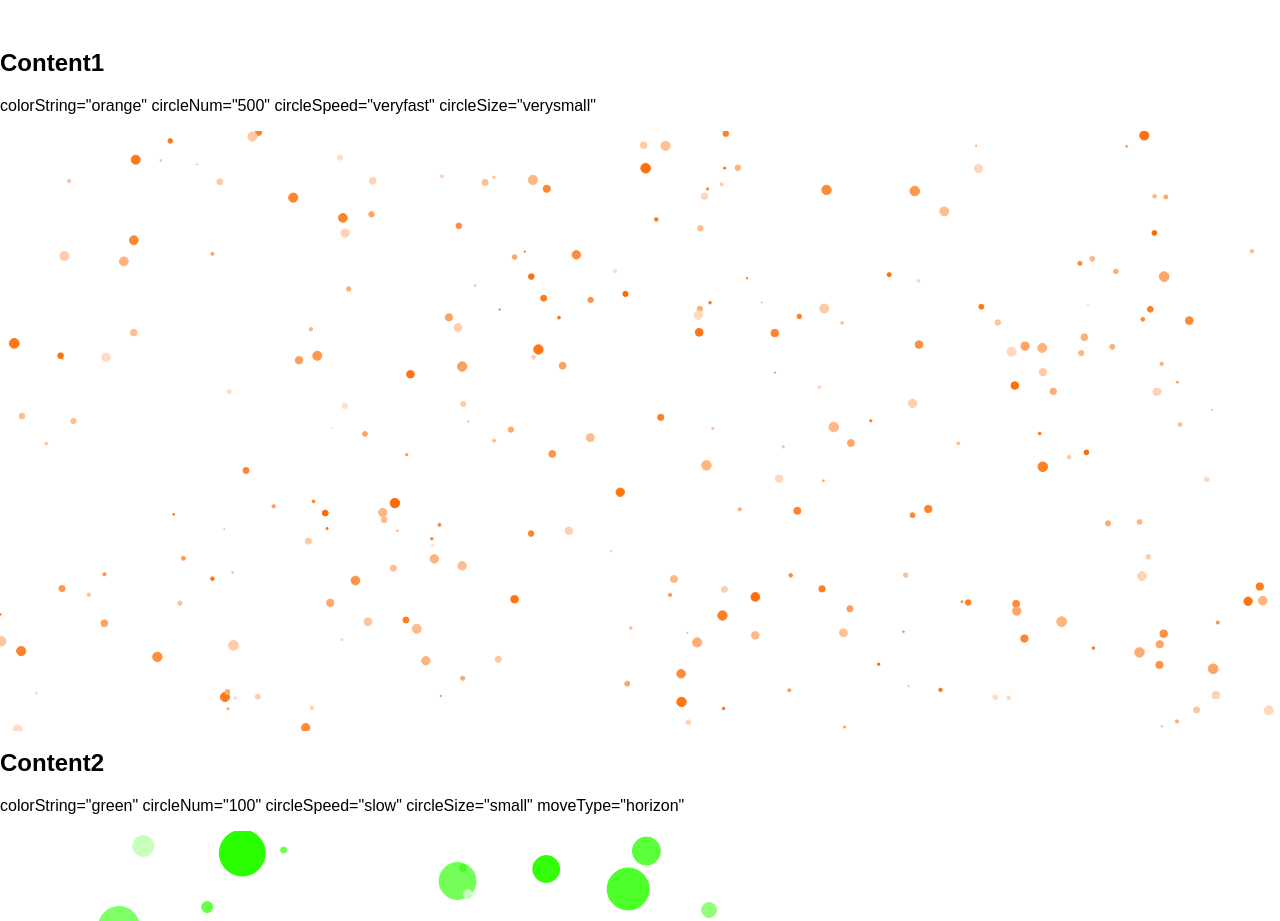
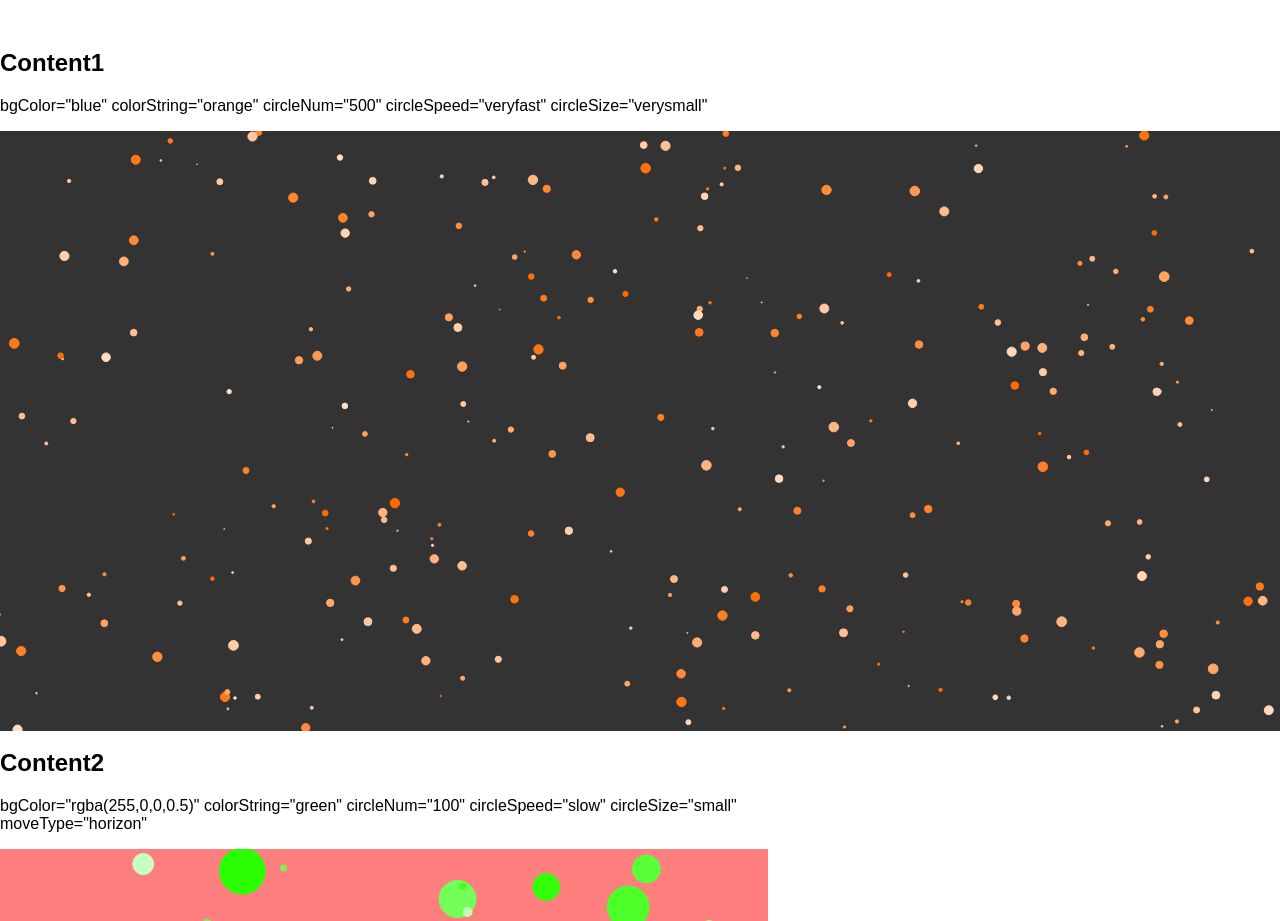
Before and after one commit to high-g/vue-bubbly-bg, a Vue app: page / in a window 1280 px wide. Shown: the part 531-1452 px from the top of the page. Built offline with nearby package versions, Linux system fonts and the light colour scheme.

Commit message:
[update]bgcolor

```diff
--- a/src/App.vue
+++ b/src/App.vue
@@ -18,6 +18,7 @@
     <section id="content1" class="mb100">
       <h2>Content1</h2>
       <p>
+        bgColor="blue"
         colorString="orange"
         circleNum="500"
         circleSpeed="veryfast"
@@ -25,6 +26,7 @@
       </p>
 
       <VueBubblyBg
+        bgColor="#333"
         colorString="orange"
         circleNum="300"
         circleSpeed="veryfast"
@@ -35,6 +37,7 @@
     <section id="content2" class="mb100">
       <h2>Content2</h2>
       <p>
+        bgColor="rgba(255,0,0,0.5)"
         colorString="green"
         circleNum="100"
         circleSpeed="slow"
@@ -43,6 +46,7 @@
       </p>
 
       <VueBubblyBg
+        bgColor="rgba(255,0,0,0.5)"
         colorString="green"
         circleNum="100"
         circleSpeed="slow"
--- a/src/VueBubblyBg.vue
+++ b/src/VueBubblyBg.vue
@@ -1,10 +1,11 @@
 <template>
-  <canvas></canvas>
+  <canvas :style="backgroundColor"></canvas>
 </template>
 
 <script>
 export default {
   props: {
+    bgColor: String, // canvasの背景色
     colorString: String, // 色パターン文字列
     colorNum: [Number, String], // 色hsl 色相値 0〜360
     circleNum: [Number, String], // 円の数
@@ -37,6 +38,12 @@ export default {
         purplered: 315,
         lightred: 340
       }
+    }
+  },
+  computed: {
+    backgroundColor() {
+      console.log('backgroundColor', this.bgColor)
+      return `background-color: ${this.bgColor}`
     }
   },
   mounted() {
```
